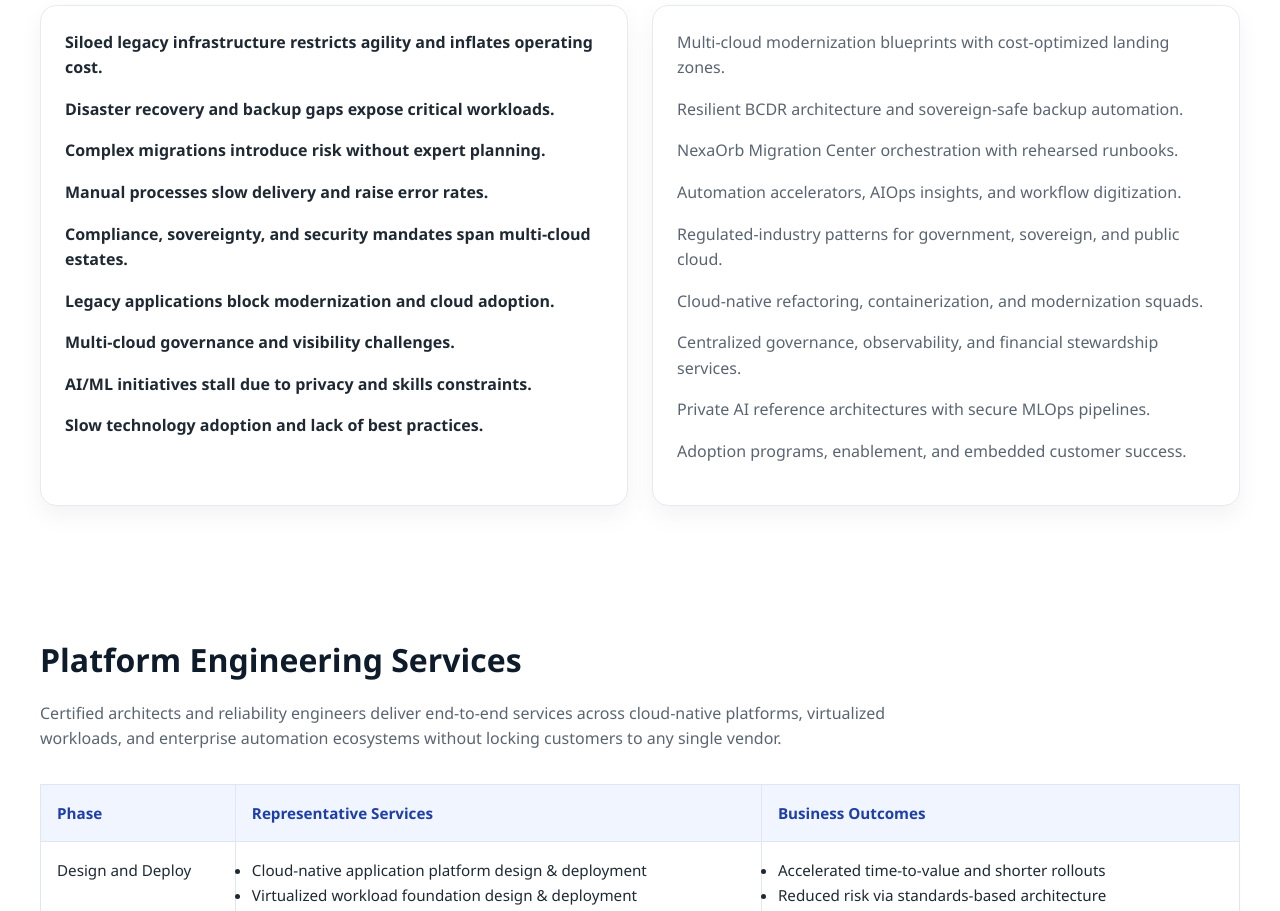
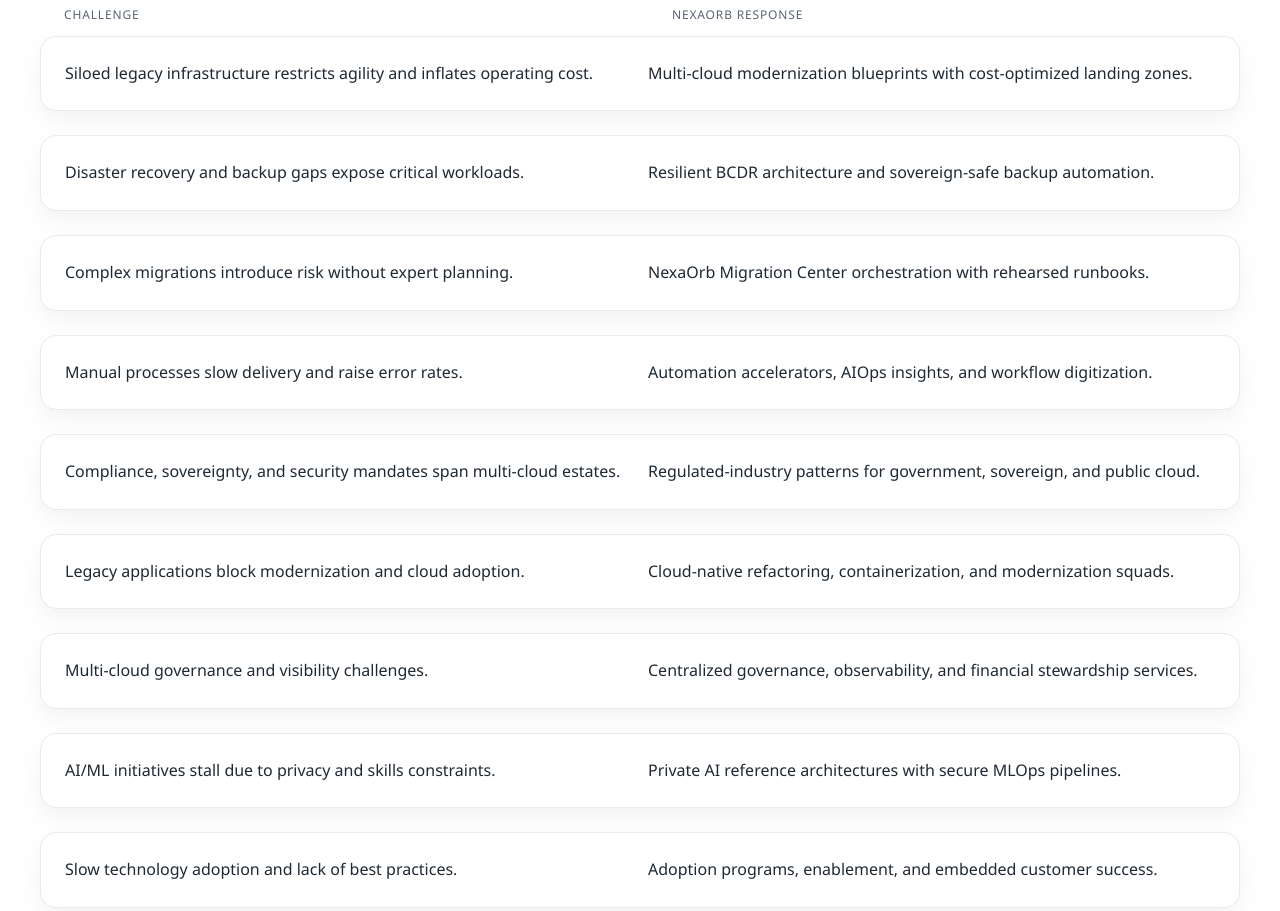
Before and after one commit to mahfudazhary/website, a plain HTML site: page index.html in a window 1280 px wide. Shown: the part 5100-6011 px from the top of the page. Drawn offline with Linux system fonts and the light colour scheme.

Commit message:
Add files via upload

```diff
--- a/index.html
+++ b/index.html
@@ -263,8 +263,6 @@ section h2 {
 }
 .solution-columns ul,
 .solution-breakdown ul,
-.challenges-list ul,
-.responses-list ul,
 .why-list ul,
 .how-list ul {
   list-style: none;
@@ -281,15 +279,47 @@ section h2 {
   grid-template-columns: repeat(auto-fit, minmax(220px, 1fr));
 }
 .challenges-grid {
+  grid-template-columns: 1fr;
+}
+.challenge-row {
+  display: grid;
   grid-template-columns: repeat(auto-fit, minmax(260px, 1fr));
+  gap: 1rem;
+  align-items: start;
 }
-.challenges-list li {
-  margin-bottom: 1rem;
-  font-weight: 600;
+.challenge-col,
+.response-col {
+  display: flex;
+  flex-direction: column;
+  gap: 0.35rem;
 }
-.responses-list li {
-  margin-bottom: 1rem;
+.challenge-label {
+  font-size: 0.75rem;
+  letter-spacing: 0.07em;
+  text-transform: uppercase;
   color: var(--muted);
+}
+.challenge-header {
+  display: none;
+  font-size: 0.75rem;
+  letter-spacing: 0.07em;
+  text-transform: uppercase;
+  color: var(--muted);
+  margin-bottom: 0.75rem;
+  gap: 1rem;
+}
+.challenge-header span {
+  display: block;
+  padding: 0 1.5rem;
+}
+@media (min-width: 640px) {
+  .challenge-header {
+    display: grid;
+    grid-template-columns: repeat(2, minmax(260px, 1fr));
+  }
+  .challenge-label {
+    display: none;
+  }
 }
 table {
   width: 100%;
@@ -662,33 +692,101 @@ footer {
   <section id="challenges">
     <div class="section-inner">
       <h2>Customer Operational Challenges</h2>
+      <div class="challenge-header">
+        <span>Challenge</span>
+        <span>NexaOrb Response</span>
+      </div>
       <div class="challenges-grid">
-        <div class="card challenges-list">
-          <ul>
-            <li>Siloed legacy infrastructure restricts agility and inflates operating cost.</li>
-            <li>Disaster recovery and backup gaps expose critical workloads.</li>
-            <li>Complex migrations introduce risk without expert planning.</li>
-            <li>Manual processes slow delivery and raise error rates.</li>
-            <li>Compliance, sovereignty, and security mandates span multi-cloud estates.</li>
-            <li>Legacy applications block modernization and cloud adoption.</li>
-            <li>Multi-cloud governance and visibility challenges.</li>
-            <li>AI/ML initiatives stall due to privacy and skills constraints.</li>
-            <li>Slow technology adoption and lack of best practices.</li>
-          </ul>
-        </div>
-        <div class="card responses-list">
-          <ul>
-            <li>Multi-cloud modernization blueprints with cost-optimized landing zones.</li>
-            <li>Resilient BCDR architecture and sovereign-safe backup automation.</li>
-            <li>NexaOrb Migration Center orchestration with rehearsed runbooks.</li>
-            <li>Automation accelerators, AIOps insights, and workflow digitization.</li>
-            <li>Regulated-industry patterns for government, sovereign, and public cloud.</li>
-            <li>Cloud-native refactoring, containerization, and modernization squads.</li>
-            <li>Centralized governance, observability, and financial stewardship services.</li>
-            <li>Private AI reference architectures with secure MLOps pipelines.</li>
-            <li>Adoption programs, enablement, and embedded customer success.</li>
-          </ul>
-        </div>
+        <article class="card challenge-row">
+          <div class="challenge-col">
+            <span class="challenge-label">Challenge</span>
+            <p>Siloed legacy infrastructure restricts agility and inflates operating cost.</p>
+          </div>
+          <div class="response-col">
+            <span class="challenge-label">NexaOrb Response</span>
+            <p>Multi-cloud modernization blueprints with cost-optimized landing zones.</p>
+          </div>
+        </article>
+        <article class="card challenge-row">
+          <div class="challenge-col">
+            <span class="challenge-label">Challenge</span>
+            <p>Disaster recovery and backup gaps expose critical workloads.</p>
+          </div>
+          <div class="response-col">
+            <span class="challenge-label">NexaOrb Response</span>
+            <p>Resilient BCDR architecture and sovereign-safe backup automation.</p>
+          </div>
+        </article>
+        <article class="card challenge-row">
+          <div class="challenge-col">
+            <span class="challenge-label">Challenge</span>
+            <p>Complex migrations introduce risk without expert planning.</p>
+          </div>
+          <div class="response-col">
+            <span class="challenge-label">NexaOrb Response</span>
+            <p>NexaOrb Migration Center orchestration with rehearsed runbooks.</p>
+          </div>
+        </article>
+        <article class="card challenge-row">
+          <div class="challenge-col">
+            <span class="challenge-label">Challenge</span>
+            <p>Manual processes slow delivery and raise error rates.</p>
+          </div>
+          <div class="response-col">
+            <span class="challenge-label">NexaOrb Response</span>
+            <p>Automation accelerators, AIOps insights, and workflow digitization.</p>
+          </div>
+        </article>
+        <article class="card challenge-row">
+          <div class="challenge-col">
+            <span class="challenge-label">Challenge</span>
+            <p>Compliance, sovereignty, and security mandates span multi-cloud estates.</p>
+          </div>
+          <div class="response-col">
+            <span class="challenge-label">NexaOrb Response</span>
+            <p>Regulated-industry patterns for government, sovereign, and public cloud.</p>
+          </div>
+        </article>
+        <article class="card challenge-row">
+          <div class="challenge-col">
+            <span class="challenge-label">Challenge</span>
+            <p>Legacy applications block modernization and cloud adoption.</p>
+          </div>
+          <div class="response-col">
+            <span class="challenge-label">NexaOrb Response</span>
+            <p>Cloud-native refactoring, containerization, and modernization squads.</p>
+          </div>
+        </article>
+        <article class="card challenge-row">
+          <div class="challenge-col">
+            <span class="challenge-label">Challenge</span>
+            <p>Multi-cloud governance and visibility challenges.</p>
+          </div>
+          <div class="response-col">
+            <span class="challenge-label">NexaOrb Response</span>
+            <p>Centralized governance, observability, and financial stewardship services.</p>
+          </div>
+        </article>
+        <article class="card challenge-row">
+          <div class="challenge-col">
+            <span class="challenge-label">Challenge</span>
+            <p>AI/ML initiatives stall due to privacy and skills constraints.</p>
+          </div>
+          <div class="response-col">
+            <span class="challenge-label">NexaOrb Response</span>
+            <p>Private AI reference architectures with secure MLOps pipelines.</p>
+          </div>
+        </article>
+        <article class="card challenge-row">
+          <div class="challenge-col">
+            <span class="challenge-label">Challenge</span>
+            <p>Slow technology adoption and lack of best practices.</p>
+          </div>
+          <div class="response-col">
+            <span class="challenge-label">NexaOrb Response</span>
+            <p>Adoption programs, enablement, and embedded customer success.</p>
+          </div>
+        </article>
       </div>
     </div>
   </section>
```
